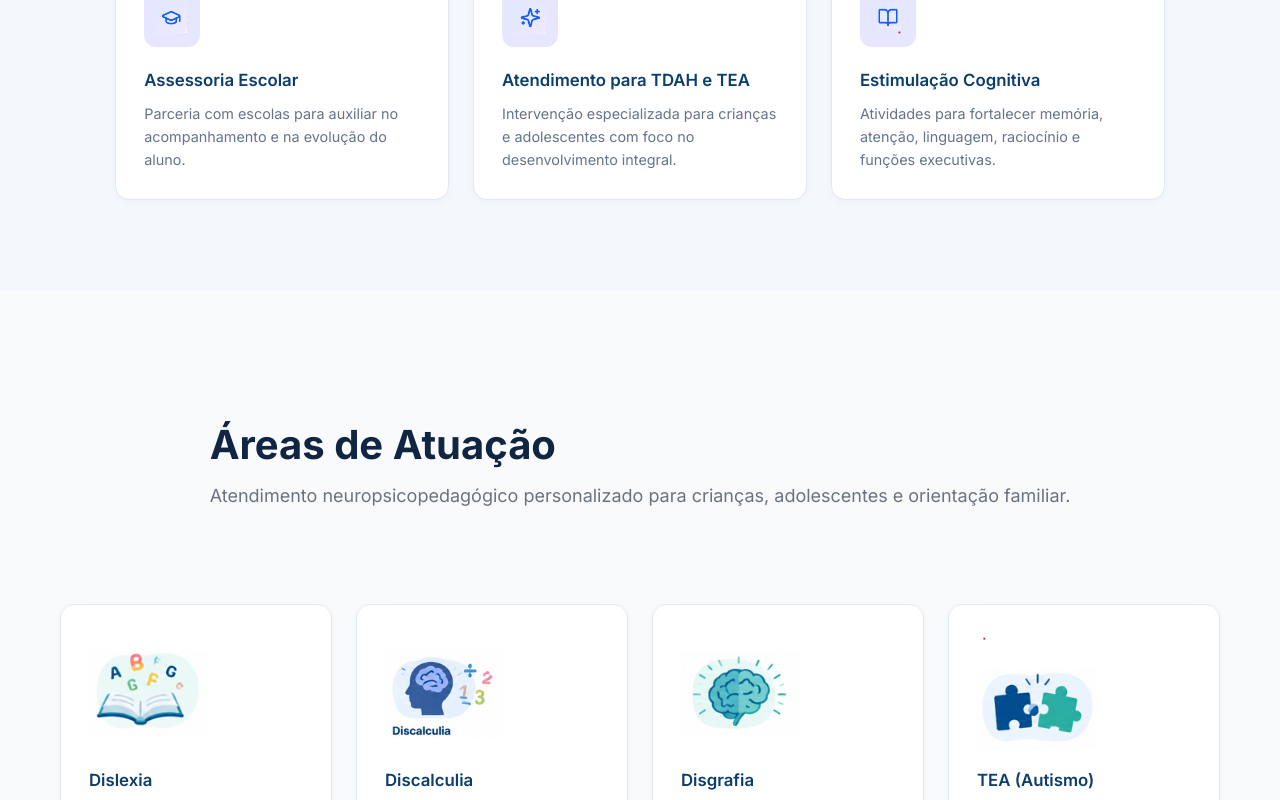
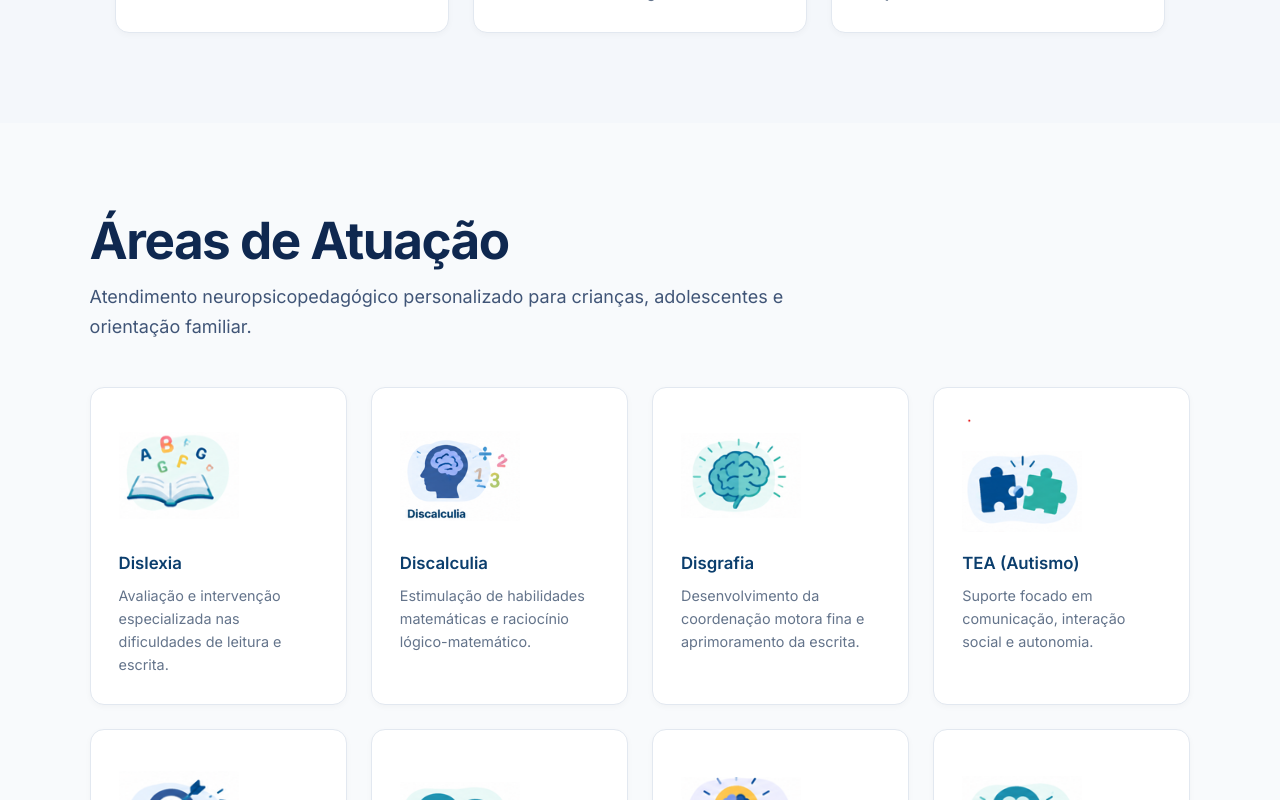
Before and after one commit to AlexandreAkkt/ErikaNeuropsicopedagoga, a React (Vite) app: page / in a window 1280 px wide. Shown: the part 2400-3200 px from the top of the page. Built offline with nearby package versions, Linux system fonts and the light colour scheme.

Commit message:
Estilizandoos Titulos da Seções

```diff
--- a/src/components/Areas/Areas.css
+++ b/src/components/Areas/Areas.css
@@ -1,46 +1,39 @@
-/* Seção inteira com a largura total e a cor de fundo */
-.areas-section {
-  background-color: #f8fafc; /* Um cinza-azulado muito suave */
+#areas {
   width: 100%;
+  padding: 90px 7%;
+  background-color: #f8fafc;
+  box-sizing: border-box;
 }
 
-/* Container principal apenas centraliza e dá o espaçamento */
-.container {
+.areas-grid {
   max-width: 1200px;
   margin: 0 auto;
-  padding: 80px 20px;
+
+  display: grid;
+  grid-template-columns: repeat(4, 1fr);
+  gap: 24px;
 }
 
-/* Container do título e subtítulo */
-.container-title {
-  display: flex;
-  flex-direction: column;
-  align-items: center;
-  gap: 12px;
-  margin-bottom: 48px;
-  text-align: center;
-}
-
-/* Grid dos cards limpo e responsivo */
-.areas-grid {
-  display: grid;
-  grid-template-columns: repeat(auto-fit, minmax(260px, 1fr));
-  gap: 24px;
-  width: 100%;
-}
-
-/* Responsividade */
-@media (max-width: 768px) {
-  .container {
-    padding: 50px 20px;
-  }
-
-  .container-title {
-    margin-bottom: 32px;
+/* Tablet */
+@media (max-width: 1024px) {
+  #areas {
+    padding: 70px 5%;
   }
 
   .areas-grid {
-    grid-template-columns: 1fr; /* 1 card por linha em telas móbile */
-    gap: 16px;
+    grid-template-columns: repeat(2, 1fr);
+    gap: 20px;
   }
 }
+
+/* Celular */
+@media (max-width: 768px) {
+  #areas {
+    padding: 60px 5%;
+  }
+
+  .areas-grid {
+    grid-template-columns: 1fr;
+    gap: 18px;
+  }
+}
--- a/src/components/Areas/Areas.jsx
+++ b/src/components/Areas/Areas.jsx
@@ -14,13 +14,10 @@ import intelectualIcon from "../../assets/intelectual.png";
 function Areas() {
   return (
     <section id="areas" className="areas-section">
-      <div className="container">
-        <div className="container-title">
       <Title
         title="Áreas de Atuação"
         description="Atendimento neuropsicopedagógico personalizado para crianças, adolescentes e orientação familiar."
       />
-        </div>
 
       <div className="areas-grid">
         <Card
@@ -79,7 +76,6 @@ function Areas() {
           description="Apoio contínuo no desenvolvimento cognitivo e autonomia diária."
         />
       </div>
-      </div>
     </section>
   );
 }
--- a/src/components/Text/Title.css
+++ b/src/components/Text/Title.css
@@ -3,28 +3,89 @@
   flex-direction: column;
   align-items: flex-start;
   text-align: left;
-  gap: 16px; /* Aumenta o espaço (parágrafo) entre o título e o texto */
-  margin-bottom: 50px;
-  margin-top: 50px;
+
+  max-width: 1200px;
+  margin: 0 auto 45px;
+
+  gap: 14px;
 }
 
-/* Subtítulo */
-.title-card p {
-  font-size: 18px;
-  color: #6b7280;
+.title-card h2 {
+  margin: 0;
+
+  color: #0f2850;
+  font-size: clamp(42px, 4vw, 60px);
+  line-height: 1.08;
+  font-weight: 800;
+  letter-spacing: -1.5px;
 }
 
-/* Título da seção */
-.title-card h2 {
-  font-size: 40px;
-  color: #102542;
+/* Linha decorativa igual ao Hero */
+.title-line {
+  display: flex;
+  align-items: center;
+
+  margin: 4px 0 2px;
 }
 
-/* Dispositivos móveis */
+.title-line span {
+  width: 42px;
+  height: 3px;
+
+  background: #4f83dc;
+  border-radius: 20px;
+}
+
+.title-card p {
+  margin: 0;
+
+  max-width: 700px;
+
+  color: #405577;
+  font-size: 18px;
+  line-height: 1.65;
+}
+
+
+/* Tablet */
+@media (max-width: 1100px) {
+  .title-card {
+    margin-bottom: 40px;
+  }
+
+  .title-card h2 {
+    font-size: 46px;
+  }
+}
+
+
+/* Celular */
 @media (max-width: 768px) {
   .title-card {
+    width: 100%;
+    padding: 0;
+    margin-bottom: 35px;
+
     align-items: flex-start;
     text-align: left;
-    padding-left: 5px; /* Dá um leve recuo para não colar na lateral */
+  }
+
+  .title-card h2 {
+    font-size: 37px;
+    line-height: 1.1;
+    letter-spacing: -1px;
+  }
+
+  .title-card p {
+    font-size: 16px;
+    line-height: 1.55;
   }
 }
+
+
+/* Celulares pequenos */
+@media (max-width: 430px) {
+  .title-card h2 {
+    font-size: 32px;
+  }
+}
```
Lines whose indentation alone changed are shown as unchanged.
